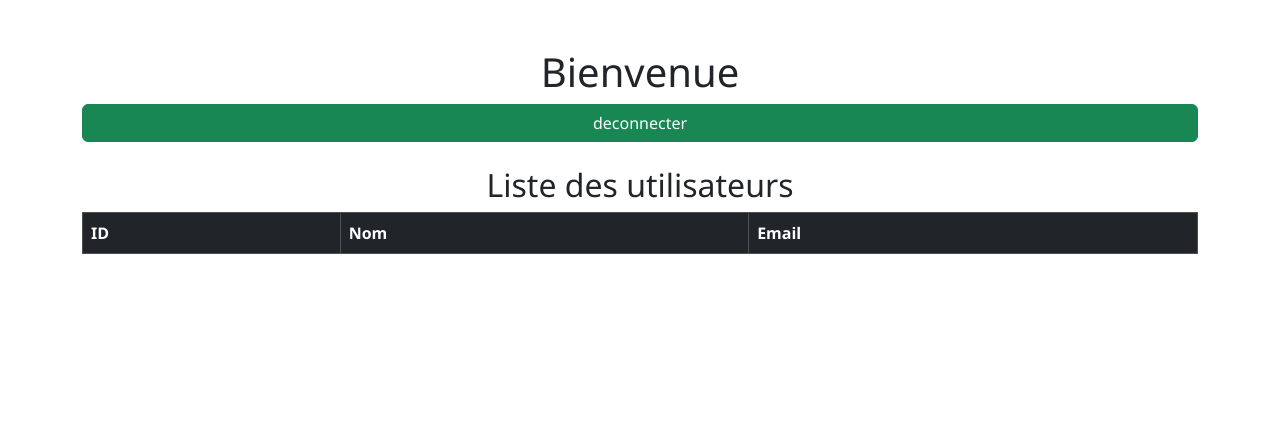
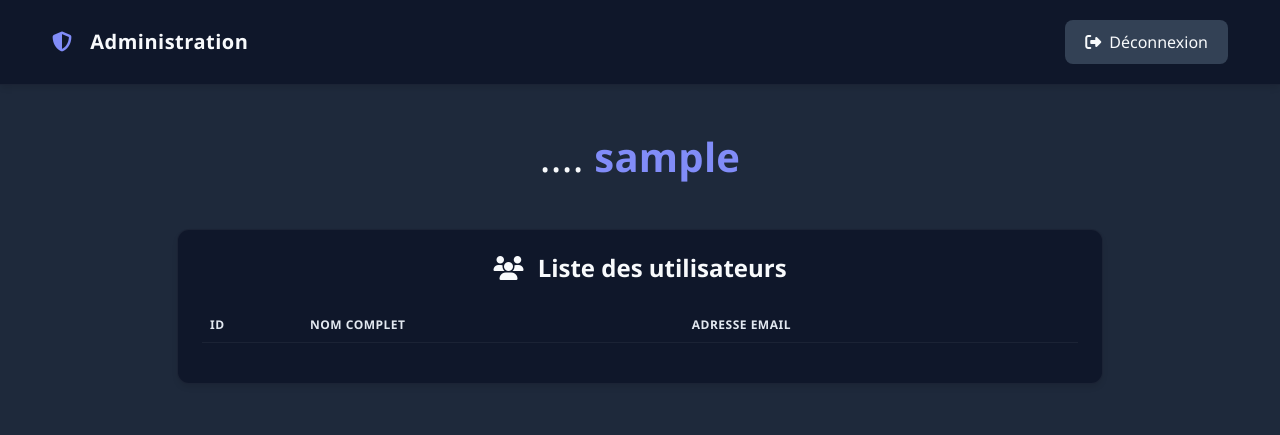
Before and after one commit to AhmedouBOUNA-m/Projet_SystemGestionClass_Deliberation, a plain HTML site: page index.html in a window 1280 px wide. Drawn offline with nearby package versions, Linux system fonts and the light colour scheme; no server answers; sample sign-in values are in the browser's storage.

Commit message:
Ajout du fichier index.html

```diff
--- a/index.html
+++ b/index.html
@@ -1,58 +1,178 @@
 <!DOCTYPE html>
-<html lang="en">
+<html lang="fr">
   <head>
-    <meta charset="UTF-8">
-    <meta name="viewport" content="width=device-width, initial-scale=1.0">
-    <link href="assets/CSS/Style.css" rel="stylesheet">
-    <link href="assets/CSS/Bootstrap/css/bootstrap.min.css" rel="stylesheet">
-    <title>Index</title>
+    <meta charset="UTF-8" />
+    <meta name="viewport" content="width=device-width, initial-scale=1.0" />
+    <title>Admin | Tableau de bord</title>
+    <link
+      href="https://cdnjs.cloudflare.com/ajax/libs/font-awesome/6.4.0/css/all.min.css"
+      rel="stylesheet"
+    />
+    <link href="assets/CSS/Bootstrap/css/bootstrap.min.css" rel="stylesheet" />
+    <style>
+      :root {
+        --primary-dark: #0f172a;
+        --primary: #1e293b;
+        --secondary: #334155;
+        --accent: #818cf8;
+        --text-primary: #f8fafc;
+        --text-secondary: #e2e8f0;
+        --success: #10b981;
+      }
+
+      body {
+        background-color: var(--primary);
+        color: var(--text-primary);
+        font-family: "Segoe UI", system-ui, sans-serif;
+        line-height: 1.6;
+      }
+
+      .admin-header {
+        background-color: var(--primary-dark);
+        border-bottom: 1px solid rgba(255, 255, 255, 0.05);
+        padding: 1.25rem 2.5rem;
+        box-shadow: 0 4px 6px -1px rgba(0, 0, 0, 0.1);
+      }
+
+      .admin-logo {
+        font-size: 1.25rem;
+        font-weight: 600;
+        letter-spacing: 0.5px;
+      }
+
+      .admin-logo i {
+        color: var(--accent);
+        margin-right: 0.75rem;
+      }
+
+      .logout-btn {
+        background-color: var(--secondary);
+        color: var(--text-primary);
+        border: none;
+        border-radius: 8px;
+        padding: 0.625rem 1.25rem;
+        font-weight: 500;
+        transition: all 0.3s ease;
+        display: flex;
+        align-items: center;
+        gap: 0.5rem;
+      }
+
+      .logout-btn:hover {
+        background-color: var(--accent);
+        color: var(--primary-dark);
+        transform: translateY(-1px);
+      }
+
+      .admin-card {
+        background-color: var(--primary-dark);
+        border-radius: 12px;
+        border: 1px solid rgba(255, 255, 255, 0.05);
+        box-shadow: 0 4px 6px -1px rgba(0, 0, 0, 0.1);
+        overflow: hidden;
+      }
+
+      .table-dark {
+        background-color: var(--primary-dark);
+        --bs-table-bg: var(--primary-dark);
+        --bs-table-striped-bg: rgba(255, 255, 255, 0.02);
+        --bs-table-hover-bg: rgba(129, 140, 248, 0.1);
+        border-color: rgba(255, 255, 255, 0.05);
+      }
+
+      .table-dark th {
+        border-bottom-width: 1px;
+        text-transform: uppercase;
+        font-size: 0.75rem;
+        letter-spacing: 0.5px;
+        color: var(--text-secondary);
+      }
+
+      .welcome-title {
+        font-weight: 500;
+        letter-spacing: 0.25px;
+      }
+
+      .welcome-title span {
+        color: var(--accent);
+        font-weight: 600;
+      }
+    </style>
   </head>
   <body>
+    <header class="admin-header sticky-top">
+      <div class="container-fluid">
+        <div class="d-flex justify-content-between align-items-center">
+          <div class="admin-logo">
+            <i class="fas fa-shield-alt"></i>
+            <span>Administration</span>
+          </div>
+          <button class="btn logout-btn" onclick="logout()">
+            <i class="fas fa-sign-out-alt"></i>
+            <span>Déconnexion</span>
+          </button>
+        </div>
+      </div>
+    </header>
 
-  <div class="container mt-5 align-content-center">
-    <h1 class="text-center">Bienvenue</h1>
+    <main class="container my-5">
+      <div class="row justify-content-center">
+        <div class="col-lg-10">
+          <h1 class="welcome-title text-center mb-5">
+            .... <span id="usernameDisplay"></span>
+          </h1>
 
-    <button class="btn btn-success" onclick="logout()">deconnecter</button>
-  </div>
+          <div class="admin-card p-4 mb-5">
+            <h2 class="h4 mb-4 fw-semibold text-center">
+              <i class="fas fa-users me-2"></i>
+              Liste des utilisateurs
+            </h2>
 
-  <!-- //afficher les utilisateurs -->
-  <div class="container mt-4">
-    <h2 class="text-center">Liste des utilisateurs</h2>
-    <table class="table table-striped table-bordered" id="usersTable">
-        <thead class="table-dark">
+            <div class="table-responsive">
+              <table
+                class="table table-dark table-striped table-hover"
+                id="usersTable"
+              >
+                <thead>
                   <tr>
-                <th>ID</th>
-                <th>Nom</th>
-                <th>Email</th>
+                    <th width="100">ID</th>
+                    <th>Nom complet</th>
+                    <th>Adresse email</th>
                   </tr>
                 </thead>
                 <tbody>
-            <!-- Les données seront insérées ici -->
+                  <!-- Les donnéesdu tab -->
                 </tbody>
               </table>
             </div>
+          </div>
+        </div>
+      </div>
+    </main>
 
-  </body>
     <script>
-    // recuperer le nom d'utilisateur
-    const username = localStorage.getItem('username');
-    document.addEventListener('DOMContentLoaded', function() {
-      const token = localStorage.getItem('authToken');
+      const username = localStorage.getItem("username");
+      if (username) {
+        document.getElementById("usernameDisplay").textContent = username;
+      }
+
+      document.addEventListener("DOMContentLoaded", function () {
+        const token = localStorage.getItem("authToken");
         if (!token) {
-        window.location.href = 'auth.html';
+          window.location.href = "auth.html";
         }
       });
+
       function logout() {
-  // Supprime le token stocké
-  localStorage.removeItem('authToken');
-  window.location.reload();
+        localStorage.removeItem("authToken");
+        localStorage.removeItem("username");
+        window.location.href = "auth.html";
       }
+    </script>
 
-</script>
     <script src="https://code.jquery.com/jquery-3.6.0.min.js"></script>
     <script src="https://cdn.datatables.net/1.13.6/js/jquery.dataTables.min.js"></script>
     <script src="https://cdn.jsdelivr.net/npm/bootstrap@5.3.0/dist/js/bootstrap.bundle.min.js"></script>
     <script src="assets/JS/app.js"></script>
-
-
+  </body>
 </html>
```
Lines whose indentation alone changed are shown as unchanged.
